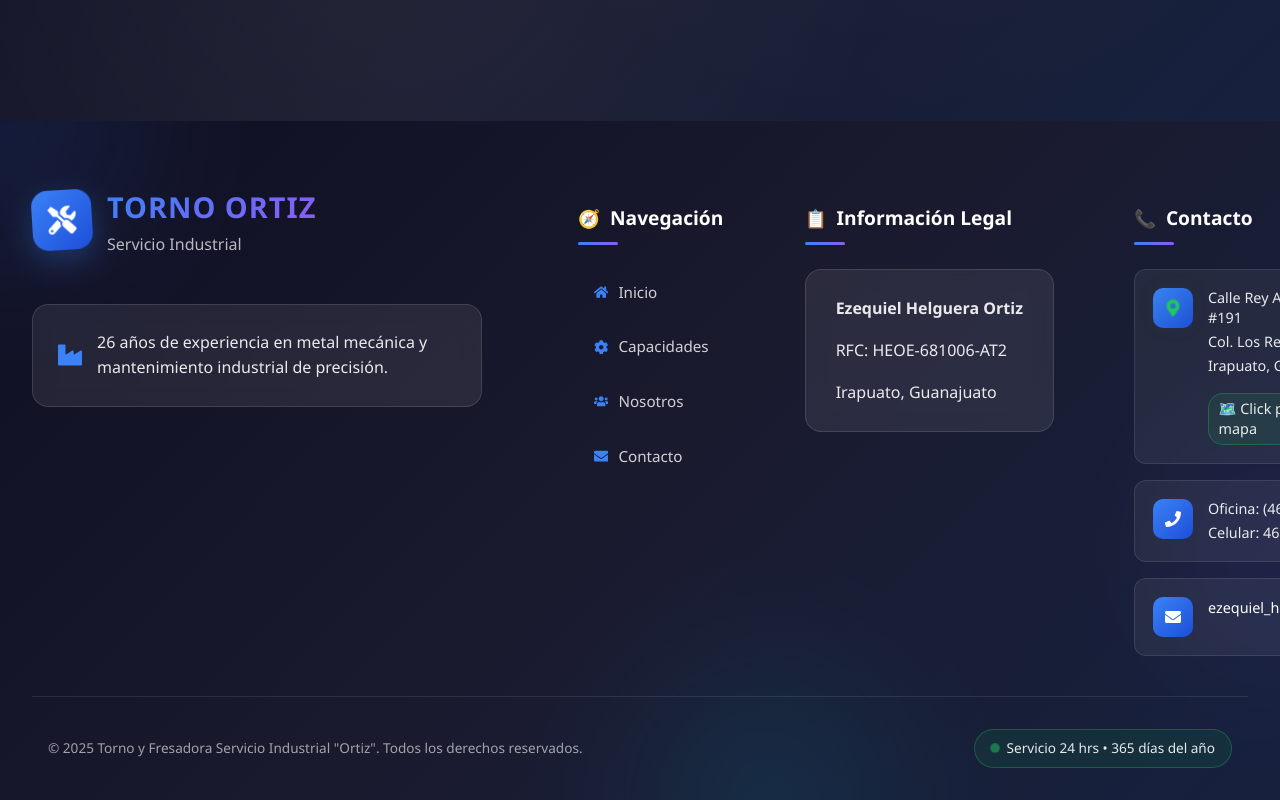
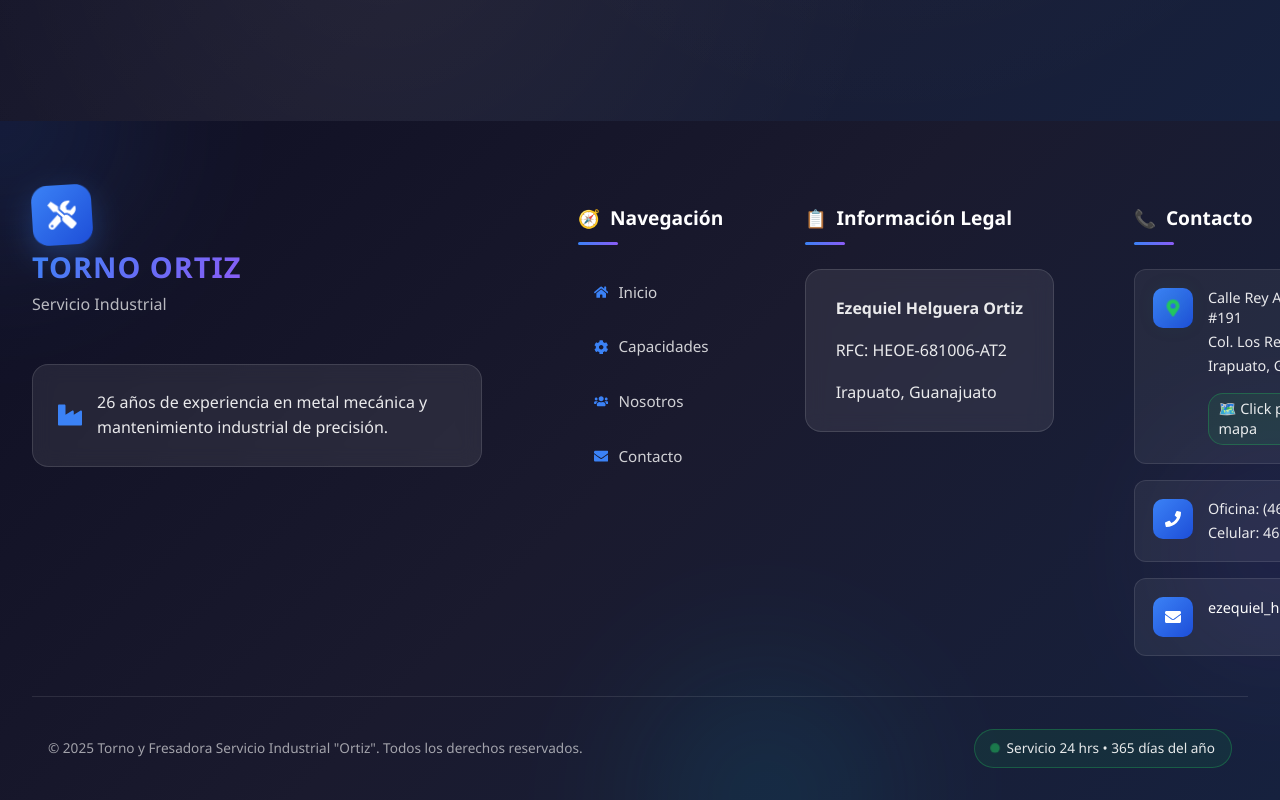
Before and after one commit to gusmendez3249/torno_ortiz, a React (Vite) app: page /#/ in a window 1280 px wide. Shown: the part 6048-6848 px from the top of the page. Built offline with nearby package versions, Linux system fonts and the light colour scheme.

Commit message:
Correccion de navegacion con footer

```diff
--- a/src/App.css
+++ b/src/App.css
@@ -11,6 +11,7 @@
   /* Asegurar que html ocupe exactamente el viewport */
   width: 100%;
   max-width: 100%;
+  scroll-behavior: smooth;
 }
 
 body {
@@ -29,6 +30,71 @@
   max-width: 100%;
   overflow-x: hidden;
   position: relative;
+}
+
+/* ===== VITE/REACT STYLES ORIGINALES ===== */
+:root {
+  font-family: system-ui, Avenir, Helvetica, Arial, sans-serif;
+  line-height: 1.5;
+  font-weight: 400;
+
+  color-scheme: light dark;
+  color: rgba(255, 255, 255, 0.87);
+  background-color: #242424;
+
+  font-synthesis: none;
+  text-rendering: optimizeLegibility;
+  -webkit-font-smoothing: antialiased;
+  -moz-osx-font-smoothing: grayscale;
+}
+
+a {
+  font-weight: 500;
+  color: #646cff;
+  text-decoration: inherit;
+}
+
+a:hover {
+  color: #535bf2;
+}
+
+/* ===== FIX CRÍTICO: CONTAINER PRINCIPAL DE LA APP ===== */
+.app-container {
+  width: 100%;
+  max-width: 100vw;
+  overflow-x: hidden;
+  min-height: 100vh;
+  display: flex;
+  flex-direction: column;
+  position: relative;
+}
+
+/* ===== FIX PRINCIPAL: MAIN RESPONSIVE PARA HEADER FIJO ===== */
+.main-responsive {
+  flex: 1;
+  overflow-x: hidden;
+  width: 100%;
+  padding-top: 80px; /* Desktop por defecto */
+  transition: padding-top 0.3s ease;
+}
+
+/* ===== RESPONSIVE BREAKPOINTS PARA EL HEADER ===== */
+@media (max-width: 768px) {
+  .main-responsive {
+    padding-top: 70px !important;
+  }
+}
+
+@media (max-width: 480px) {
+  .main-responsive {
+    padding-top: 65px !important;
+  }
+}
+
+@media (max-width: 360px) {
+  .main-responsive {
+    padding-top: 60px !important;
+  }
 }
 
 /* ===== PREVENIR PROBLEMAS CON FRAMER MOTION ===== */
@@ -87,3 +153,53 @@
 ::-webkit-scrollbar-thumb:hover {
   background: rgba(0, 0, 0, 0.5);
 }
+
+/* ===== ESTILOS LEGACY MANTENIDOS PARA COMPATIBILIDAD ===== */
+.App {
+  min-height: 100vh;
+  display: flex;
+  flex-direction: column;
+}
+
+.main-content {
+  flex: 1;
+  padding: 2rem;
+}
+
+h1 {
+  font-size: 3.2em;
+  line-height: 1.1;
+}
+
+button {
+  border-radius: 8px;
+  border: 1px solid transparent;
+  padding: 0.6em 1.2em;
+  font-size: 1em;
+  font-weight: 500;
+  font-family: inherit;
+  background-color: #1a1a1a;
+  cursor: pointer;
+  transition: border-color 0.25s;
+}
+
+button:hover {
+  border-color: #646cff;
+}
+
+button:focus, button:focus-visible {
+  outline: 4px auto -webkit-focus-ring-color;
+}
+
+@media (prefers-color-scheme: light) {
+  :root {
+    color: #213547;
+    background-color: #ffffff;
+  }
+  a:hover {
+    color: #747bff;
+  }
+  button {
+    background-color: #f9f9f9;
+  }
+}
--- a/src/App.tsx
+++ b/src/App.tsx
@@ -1,5 +1,5 @@
 // App.tsx
-import { HashRouter as Router, Routes, Route } from 'react-router-dom'; // ✅ usa HashRouter
+import { HashRouter as Router, Routes, Route } from 'react-router-dom';
 import Welcome from './pages/Welcome/Welcome';
 import Capacidades from './pages/Capacidades/Capacidades';
 import Nosotros from './pages/Nosotros/Nosotros';
@@ -10,36 +10,20 @@
 import ScrollToTop from './components/ScrollToTop';
 import Contacto from './pages/Contacto/Contacto';
 
-
 function App() {
   return (
     <Router>
-
-      <div
-        style={{
-          width: '100%',
-          overflowX: 'hidden',
-          minHeight: '100vh',
-          display: 'flex',
-          flexDirection: 'column',
-          position: 'relative'
-        }}
-      >
+      <div className="app-container">
         <ScrollToTop />
         <Header />
 
-        <main style={{
-          flex: 1,
-          paddingTop: '80px',
-          overflowX: 'hidden',
-          width: '100%'
-        }}>
+        <main className="main-responsive">
           <Routes>
             <Route path='/' element={<Welcome />} />
-            <Route path='/inicio' element={<NotFound  />} />
-            <Route path='/capacidades' element={<Capacidades  />} />
-            <Route path='/nosotros' element={<Nosotros  />} />
-            <Route path='/contacto' element={<Contacto  />} />
+            <Route path='/inicio' element={<NotFound />} />
+            <Route path='/capacidades' element={<Capacidades />} />
+            <Route path='/nosotros' element={<Nosotros />} />
+            <Route path='/contacto' element={<Contacto />} />
             <Route path='*' element={<NotFound />} />
           </Routes>
         </main>
--- a/src/components/Footer/Footer.tsx
+++ b/src/components/Footer/Footer.tsx
@@ -1,4 +1,5 @@
 import { useState, useEffect } from 'react';
+import { Link, useLocation } from 'react-router-dom'; // ✅ Agregado useLocation
 import { motion } from 'framer-motion';
 import {
   FaHome,
@@ -15,6 +16,7 @@
 
 function Footer() {
   const [mostrarMapa, setMostrarMapa] = useState(false);
+  const location = useLocation(); // ✅ Hook para obtener la ruta actual
 
   // Cerrar modal con ESC
   useEffect(() => {
@@ -62,11 +64,12 @@
     }
   };
 
+  // ✅ CAMBIADO: href por path para React Router
   const navigationItems = [
-    { name: 'Inicio', icon: FaHome, href: 'inicio' },
-    { name: 'Capacidades', icon: FaCog, href: 'capacidades' },
-    { name: 'Nosotros', icon: FaUsers, href: 'nosotros' },
-    { name: 'Contacto', icon: FaEnvelope, href: 'contacto' }
+    { name: 'Inicio', icon: FaHome, path: '/' },
+    { name: 'Capacidades', icon: FaCog, path: '/capacidades' },
+    { name: 'Nosotros', icon: FaUsers, path: '/nosotros' },
+    { name: 'Contacto', icon: FaEnvelope, path: '/contacto' }
   ];
 
   return (
@@ -110,6 +113,8 @@
                 whileHover={{ scale: 1.05 }}
                 transition={{ type: "spring", stiffness: 300 }}
               >
+                {/* ✅ CAMBIADO: href por Link */}
+                <Link to="/" className={styles.logoLink}>
                   <motion.div
                     className={styles.logoIcon}
                     animate={{
@@ -127,6 +132,7 @@
                     <span className={styles.logoMain}>TORNO ORTIZ</span>
                     <span className={styles.logoSub}>Servicio Industrial</span>
                   </div>
+                </Link>
               </motion.div>
 
               <motion.div
@@ -155,20 +161,26 @@
                 <ul className={styles.footerNav}>
                   {navigationItems.map((item) => {
                     const IconComponent = item.icon;
+                    const isActive = location.pathname === item.path; // ✅ Detectar si es la página actual
+
                     return (
                       <motion.li key={item.name} variants={itemVariants}>
-                        <motion.a
-                          href={item.href}
-                          className={styles.footerLink}
+                        {/* ✅ CAMBIADO: De <a href> a <Link to> */}
+                        <motion.div
                           whileHover={{
                             x: 8,
                             scale: 1.02
                           }}
                           transition={{ duration: 0.2 }}
                         >
+                          <Link
+                            to={item.path}
+                            className={`${styles.footerLink} ${isActive ? styles.active : ''}`} // ✅ Clase activa
+                          >
                             <IconComponent className={styles.linkIcon} />
                             {item.name}
-                        </motion.a>
+                          </Link>
+                        </motion.div>
                       </motion.li>
                     );
                   })}
```
Lines whose indentation alone changed are shown as unchanged.
